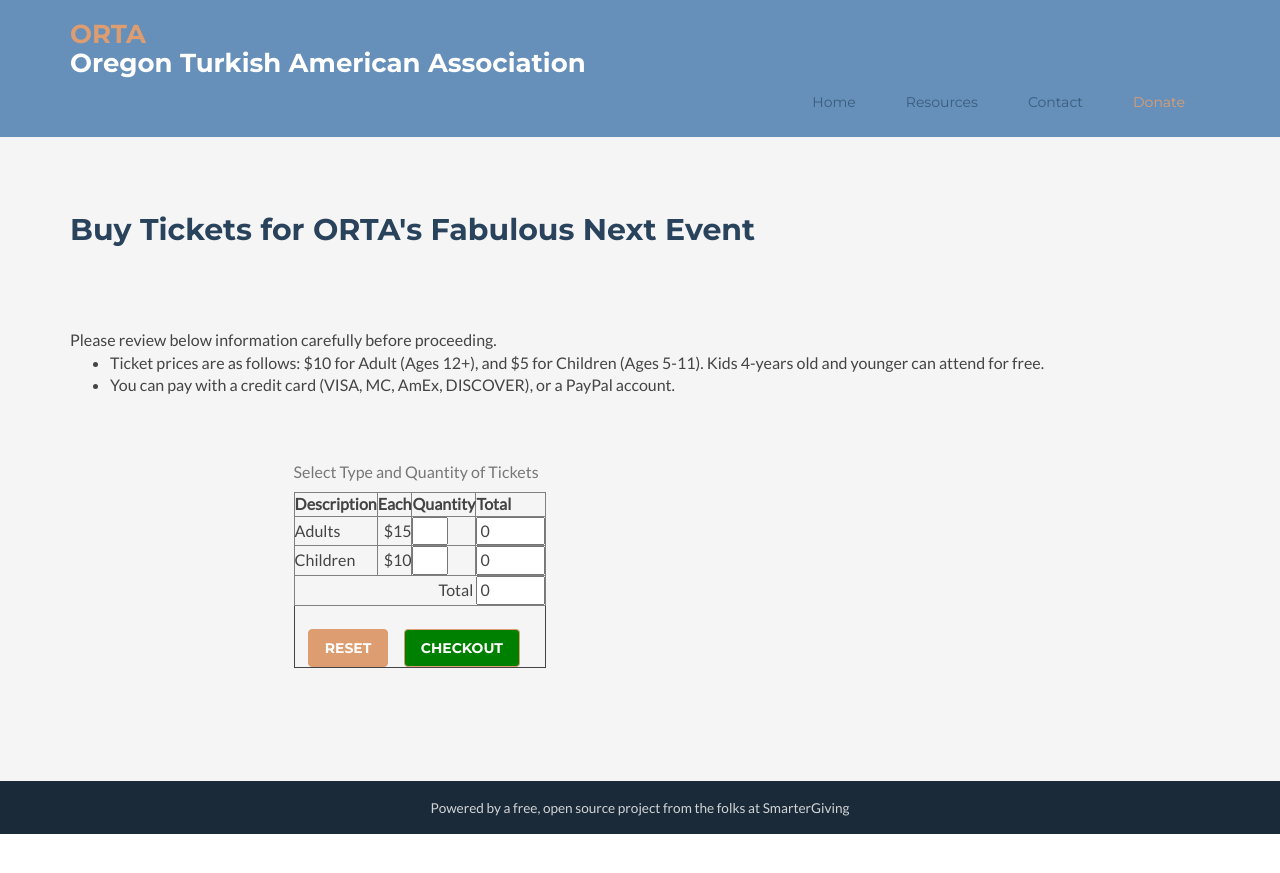
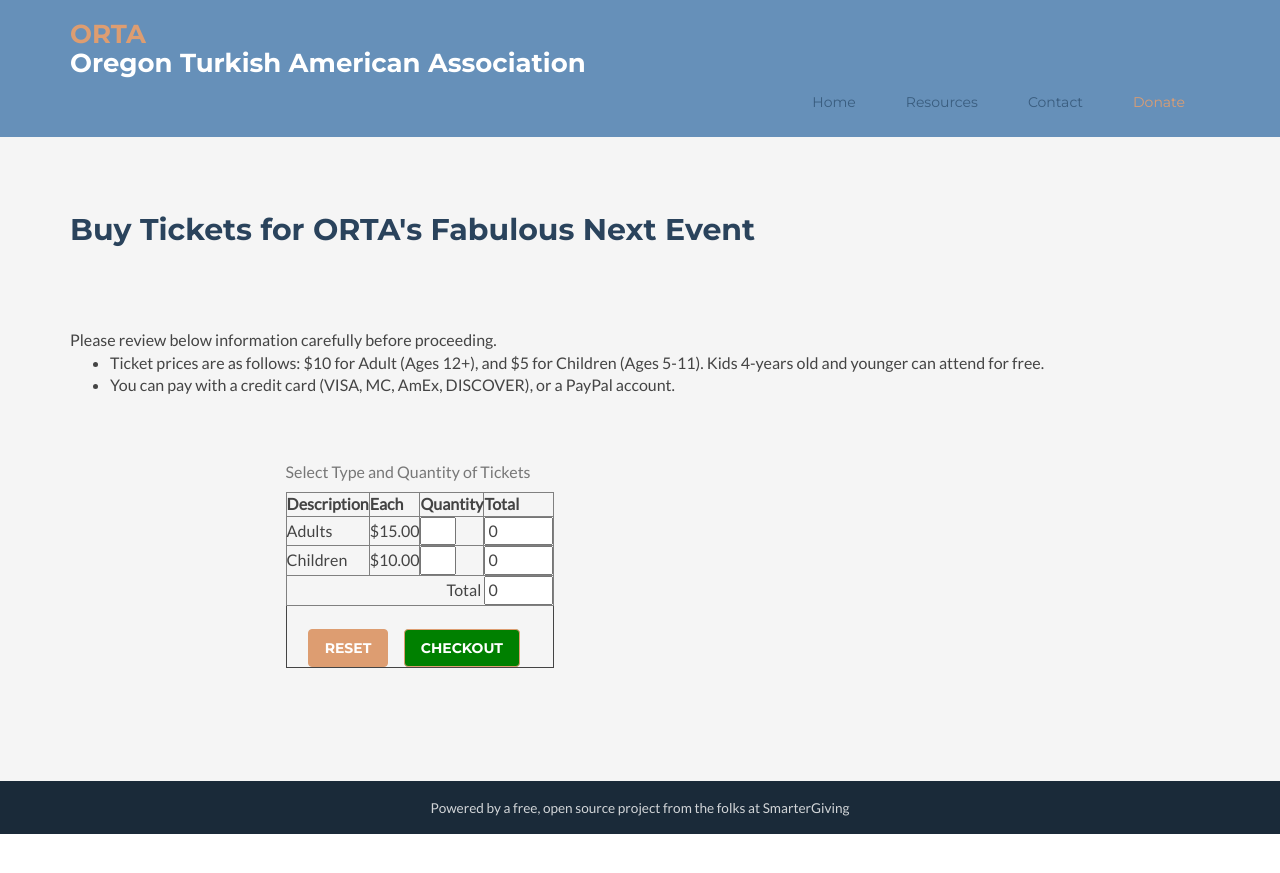
Before and after one commit to ortapdx/ortapdx.github.io, a Jekyll site: the page built from ppsample.html, in a window 1280 px wide. Shown: the top 873 px of the page. Built offline with Jekyll 4.4.1, drawn with Linux system fonts in a browser that asks for light colours; nearby versions of some CDN libraries; comment, search, counter and statistics services are not loaded.

Commit message:
Update ppsample.html

```diff
--- a/ppsample.html
+++ b/ppsample.html
@@ -70,7 +70,7 @@ layout: default
               <tr>
 
                 <td>Adults</td>
-                <td align="right">$15</td>
+                <td align="right">$15.00</td>
                 <td>
                   <input type="text" name="qty15" size="2" onchange="GetOrder ('id15','Adults',15);"/>
                 </td>
@@ -83,7 +83,7 @@ layout: default
               <tr>
 
                 <td>Children</td>
-                 <td align="right">$10</td>
+                 <td align="right">$10.00</td>
                 <td>
                   <input type="text" name="qty10" size="2" onchange="GetOrder ('id10','Children',10);"/>
                 </td>
```
